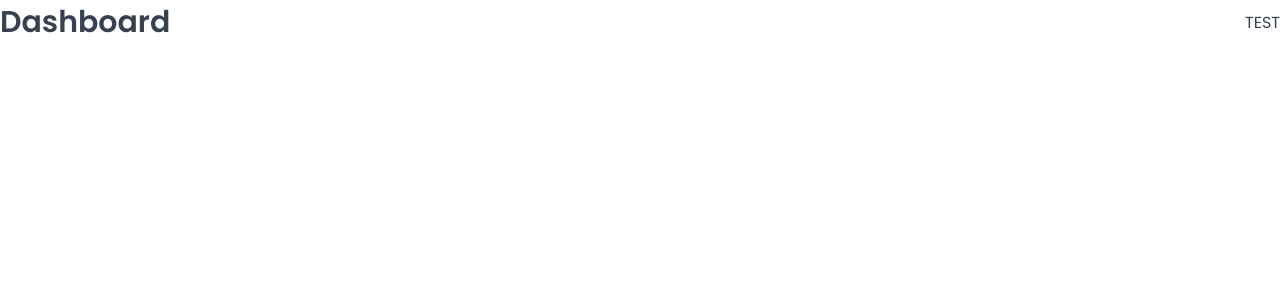
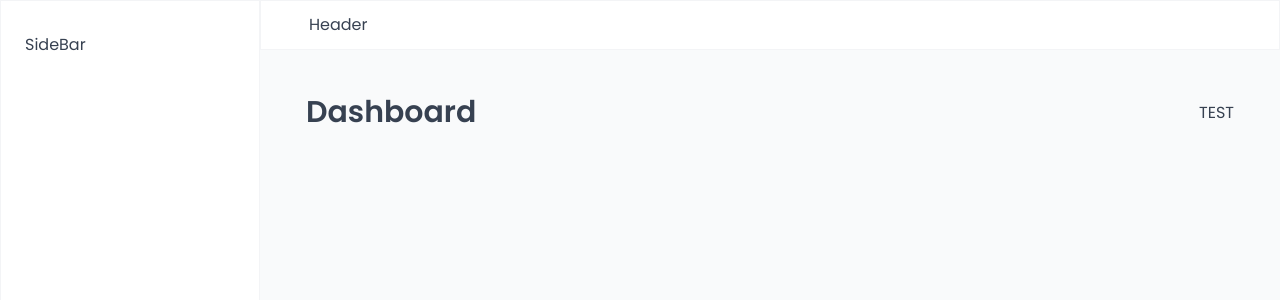
Before and after one commit to Ralpmike/spring-hotels, a React (Vite) app: page /dashboard in a window 1280 px wide. Shown: the top 300 px of the page. Built offline with nearby package versions, Linux system fonts and the light colour scheme; a web font is replaced by a local one.

Commit message:
feature: build application applayout

```diff
--- a/src/App.jsx
+++ b/src/App.jsx
@@ -8,6 +8,7 @@
 import Account from "./pages/Account";
 import Login from "./pages/Login";
 import PageNotFound from "./pages/PageNotFound";
+import AppLayout from "./ui/AppLayout";
 
 function App() {
   return (
@@ -15,6 +16,7 @@
       <GlobalStyles />
       <BrowserRouter>
         <Routes>
+          <Route element={<AppLayout />}>
             <Route index element={<Navigate replace to="dashboard" />} />
             <Route path="dashboard" element={<Dashboard />} />
 
@@ -23,6 +25,7 @@
             <Route path="users" element={<Users />} />
             <Route path="settings" element={<Settings />} />
             <Route path="account" element={<Account />} />
+          </Route>
           <Route path="login" element={<Login />} />
           <Route path="*" element={<PageNotFound />} />
         </Routes>
--- /dev/null
+++ b/src/ui/AppLayout.jsx
@@ -0,0 +1,30 @@
+import React from "react";
+import { Outlet } from "react-router";
+import Header from "./Header";
+import Sidebar from "./SideBar";
+import styled from "styled-components";
+
+const Main = styled.main`
+  background-color: var(--color-grey-50);
+  padding: 4rem 4.6rem 6rem;
+`;
+
+const StyledAppLayout = styled.div`
+  display: grid;
+  grid-template-columns: 26rem 1fr;
+  grid-template-rows: auto 1fr;
+  height: 100dvh;
+`;
+function AppLayout() {
+  return (
+    <StyledAppLayout>
+      <Sidebar />
+      <Header />
+      <Main>
+        <Outlet />
+      </Main>
+    </StyledAppLayout>
+  );
+}
+
+export default AppLayout;
--- /dev/null
+++ b/src/ui/Header.jsx
@@ -0,0 +1,12 @@
+import React from "react";
+import styled from "styled-components";
+
+const StyledHeader = styled.header`
+  background-color: var(--color-grey-0);
+  padding: 1.2rem 4.8rem;
+  border: solid 1px var(--color-grey-100);
+`;
+
+export default function Header() {
+  return <StyledHeader>Header</StyledHeader>;
+}
--- /dev/null
+++ b/src/ui/Sidebar.jsx
@@ -0,0 +1,15 @@
+import React from "react";
+import styled from "styled-components";
+
+const StyledSidebar = styled.aside`
+  background-color: var(--color-grey-0);
+  padding: 3.2rem 2.4rem;
+  border: solid 1px var(--color-grey-100);
+  grid-row: 1 / span 2;
+`;
+
+function Sidebar() {
+  return <StyledSidebar>SideBar</StyledSidebar>;
+}
+
+export default Sidebar;
```
Lines whose indentation alone changed are shown as unchanged.
